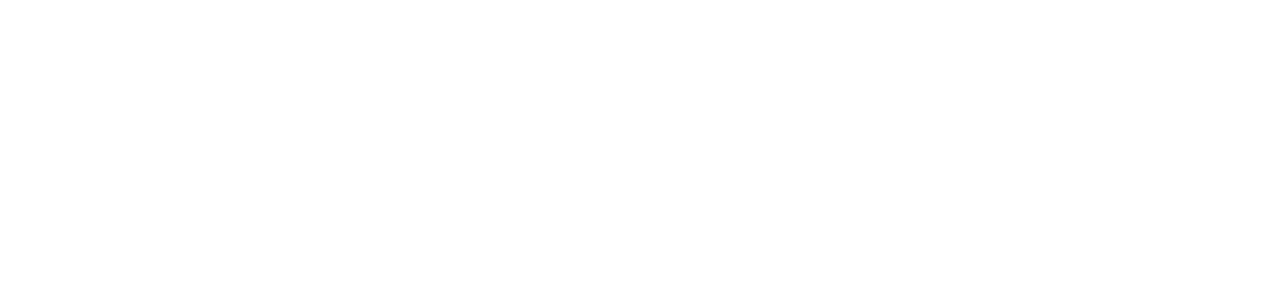
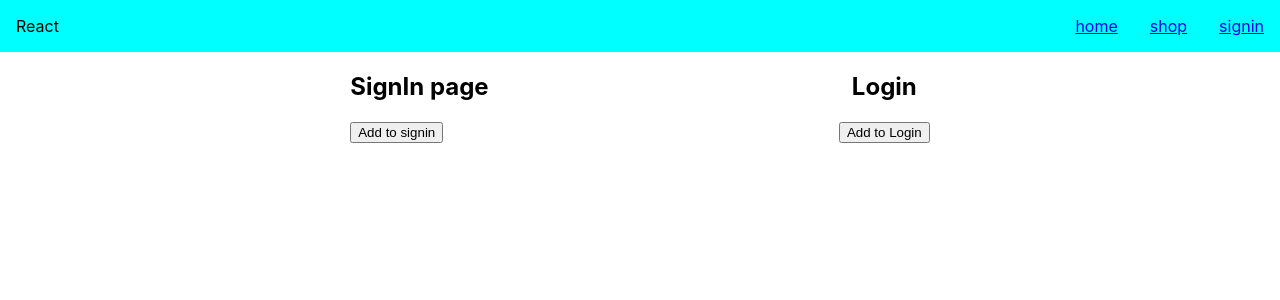
Before and after one commit to ArunprakashLfs/react-project, a React (Create React App) app: page /signin in a window 1280 px wide. Before the commit this address had no page. Shown: the top 300 px of the page. Built offline with nearby package versions, Linux system fonts and the light colour scheme.

Commit message:
added styling in home component

```diff
--- a/src/App.js
+++ b/src/App.js
@@ -5,6 +5,7 @@ import NavbarContainer from './components/navbarContainer/navbarContainer';
 import { Outlet } from 'react-router-dom';
 import Home from './components/home/home';
 import Shop from './components/shop/shop';
+import Signin from './components/signincomponents/signin'
 
 function App() {
   return(
@@ -16,8 +17,8 @@ function App() {
         element={<Home Data={Data}/>}></Route>
         <Route path='/Shop'
         element={<Shop/>}></Route>
-        <Route path='/signin-page'
-        element={<signin/>}></Route>
+        <Route path='/signin'
+        element={<Signin/>}></Route>
       </Route>
     </Routes>
   )
--- a/src/components/home/home.js
+++ b/src/components/home/home.js
@@ -19,9 +19,14 @@ const Home =({Data})=>{
                 //     <img src={images[0]} alt={title} className="img"></img>
                 //     </div>
                 // </div>
-                <div className='container' >
-                    <h2>{title}</h2>
-                    <h3>{brand}</h3>
+                <div className='container' style={{backgroundImage: images[0] }}>
+                    <div>
+                        <h2>{title}</h2>
+                        <h3>{brand}</h3>
+                    </div>
+                    <div className='image-container'>
+                        <img src={images[0]} alt={brand} className='img'/>
+                    </div>
 
                 </div>
             )
--- a/src/components/home/home.style.scss
+++ b/src/components/home/home.style.scss
@@ -1,11 +1,21 @@
 .card{
     // display: flex;
+    padding: 2rem;
     display: grid;
-    grid-template-columns: repeat(3, 1fr)
+    grid-template-columns: repeat(3, 1fr);
+    gap: 1rem;
+    .container{
+        box-shadow: inset 0 -3em 3em rgba(0, 0, 0, 0.1), 0 0 0 2px rgb(255, 255, 255),
+        0.3em 0.3em 1em rgba(0, 0, 0, 0.3);;
+        height: auto;
+        object-fit: cover;
+        .image-container{
+            width: 100%;
+            height: auto;
+            .img{
+                width: 8rem;
+                height: 8rem;
+            }
+        }
+    }
 }
-.container{
-    border: 2px solid#222;
-    width: 22rem;
-    height: auto;
-
-}
--- a/src/components/navbarContainer/navbarContainer.js
+++ b/src/components/navbarContainer/navbarContainer.js
@@ -10,7 +10,7 @@ const NavbarContainer = ()=>{
             <div className="link">
                 <Link to={'/'}>home</Link>
                 <Link to={'/Shop'}>shop</Link>
-                <Link to={'./sign-in'}>signin</Link>
+                <Link to={'/signin'}>signin</Link>
             </div>
 
         </nav>
--- a/src/components/signincomponents/signin.js
+++ b/src/components/signincomponents/signin.js
@@ -0,0 +1,17 @@
+import './signin.scss'
+
+const Signin =()=>{
+    return(
+        <section className="loginpage">
+            <div className="signin">
+                <h2>SignIn page</h2>
+                <button>Add to signin</button>
+            </div>
+            <div className="login">
+                <h2>Login </h2>
+                <button>Add to Login</button>
+            </div>
+        </section>
+    )
+}
+export default Signin;
--- /dev/null
+++ b/src/components/signincomponents/signin.scss
@@ -0,0 +1,5 @@
+.loginpage{
+    display: flex;
+    justify-content: space-evenly;
+    align-items: center;
+}
```
